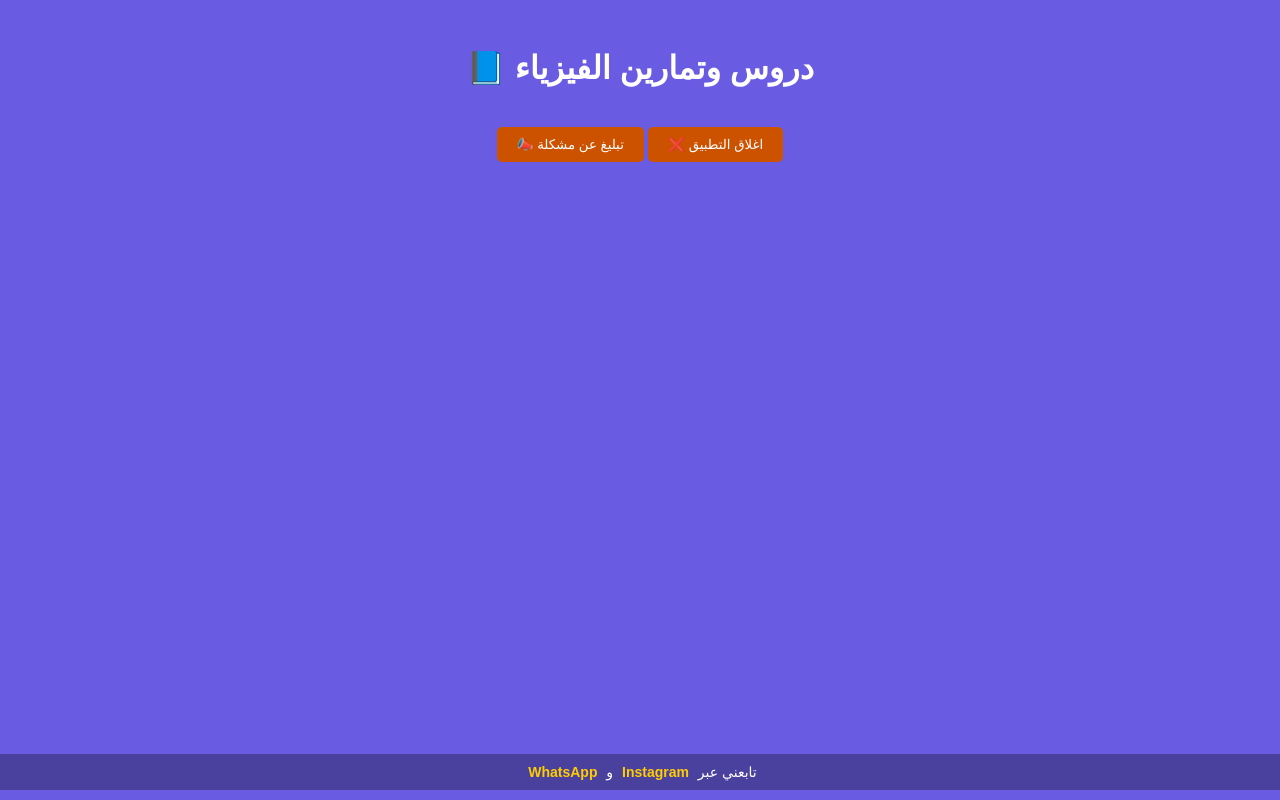
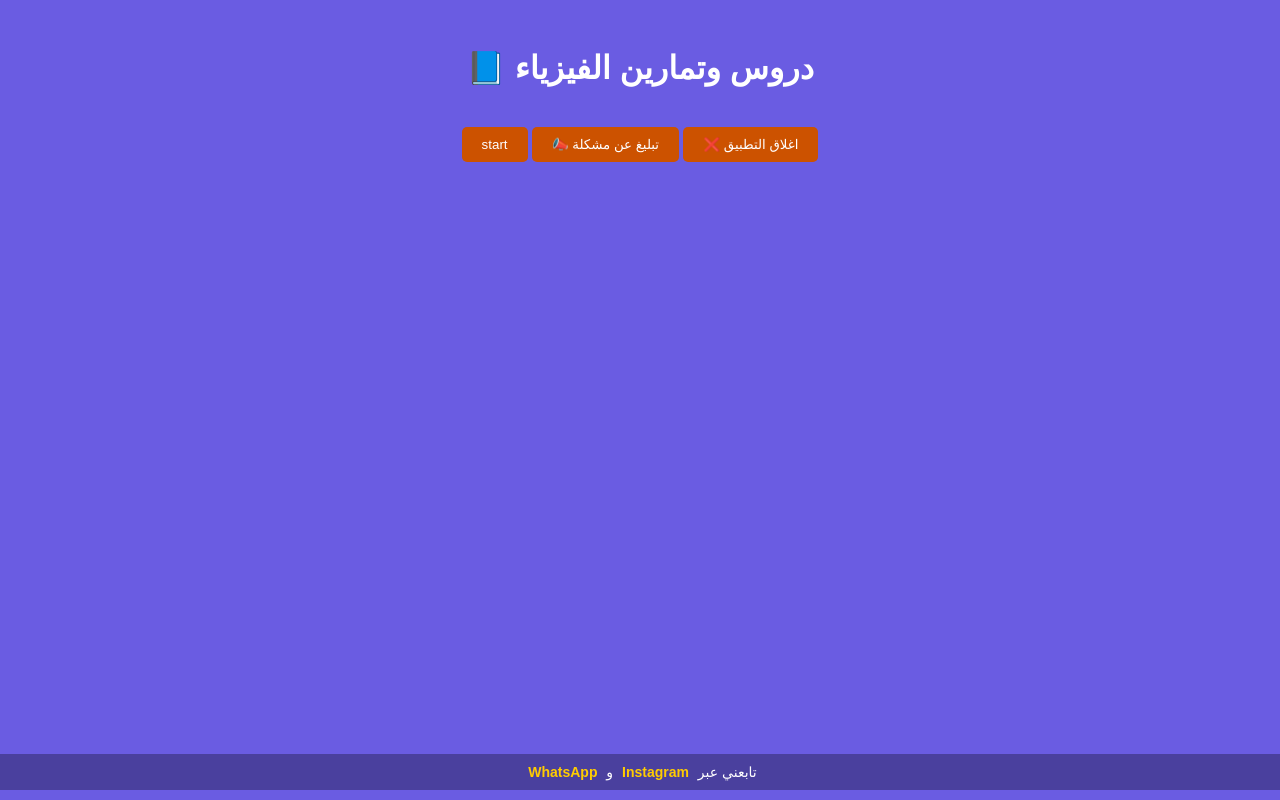
Before and after one commit to samirqw/my-telegram-mini-app, a plain HTML site: page index.html in a window 1280 px wide. Drawn offline with Linux system fonts and the light colour scheme.

Commit message:
Update index.html

```diff
--- a/index.html
+++ b/index.html
@@ -10,6 +10,7 @@
   <h1>📘 دروس وتمارين الفيزياء</h1>
 
   <div id="lessonsContainer"></div>
+  <button id="startButton">start</button>
 
   <button id="reportBtn">📣 تبليغ عن مشكلة</button>
   <div id="reportForm" class="hidden">
@@ -28,4 +29,5 @@
     تابعني   عبر
 </div>
 </body>
+
 </html>
```
